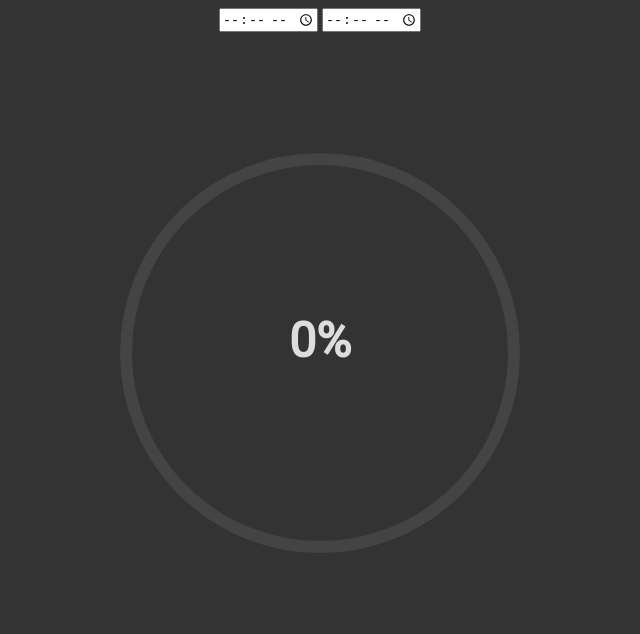
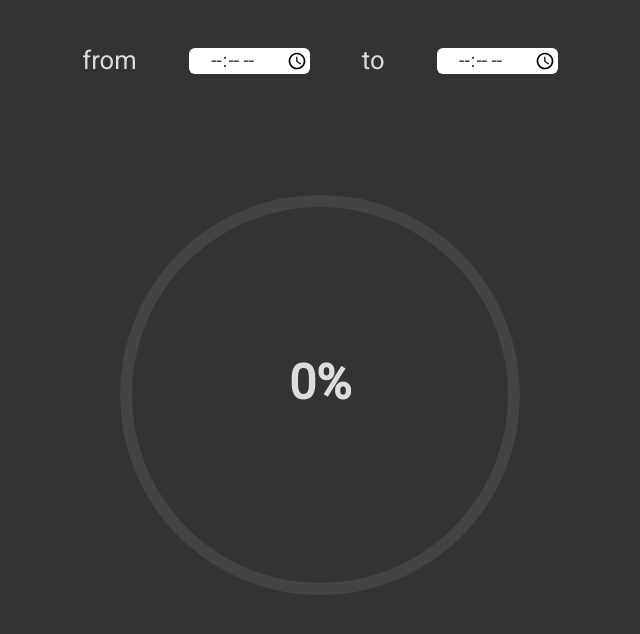
Before and after one commit to 5l1v3r1/letmegohomealready, a plain HTML site: page index.html in a window 1280 px wide. Shown: the whole page, without its empty margins (320-960 px from the left). Drawn offline with Linux system fonts and the light colour scheme.

Commit message:
added header styling

```diff
--- a/index.html
+++ b/index.html
@@ -9,8 +9,12 @@
     <script type="text/javascript" src="script.js" async defer></script>
   </head>
   <body>
-    <input id="start" type="time"/>
-    <input id="end" type="time"/>
+    <div class="header">
+      <p>from</p>
+      <input id="start" type="time"/>
+      <p>to</p>
+      <input id="end" type="time"/>
+    </div>
     <h1><span id="percentage">0</span>%</h1>
     <div class="sector"></div>
   </body>
--- a/main.css
+++ b/main.css
@@ -2,6 +2,33 @@
   display: inline-block;
   height: 50vh;
   width: 50vh;
+}
+
+p, input[type="time"] {
+  margin: 0 3vh;
+  font-family: 'Roboto';
+}
+
+input[type="time"] {
+  color: #333333;
+  border-radius: 6px;
+  text-align: center;
+  vertical-align: top;
+  height: 3.2vh;
+  font-size: 2.4vh;
+  border: none;
+}
+
+.header {
+  height: 3.2vh;
+  line-height: 3.2vh;
+  margin-top: 6vh;
+}
+
+p {
+  color: #DDD;
+  display: inline-block;
+  font-size: 3.2vh;
 }
 
 h1 {
```
